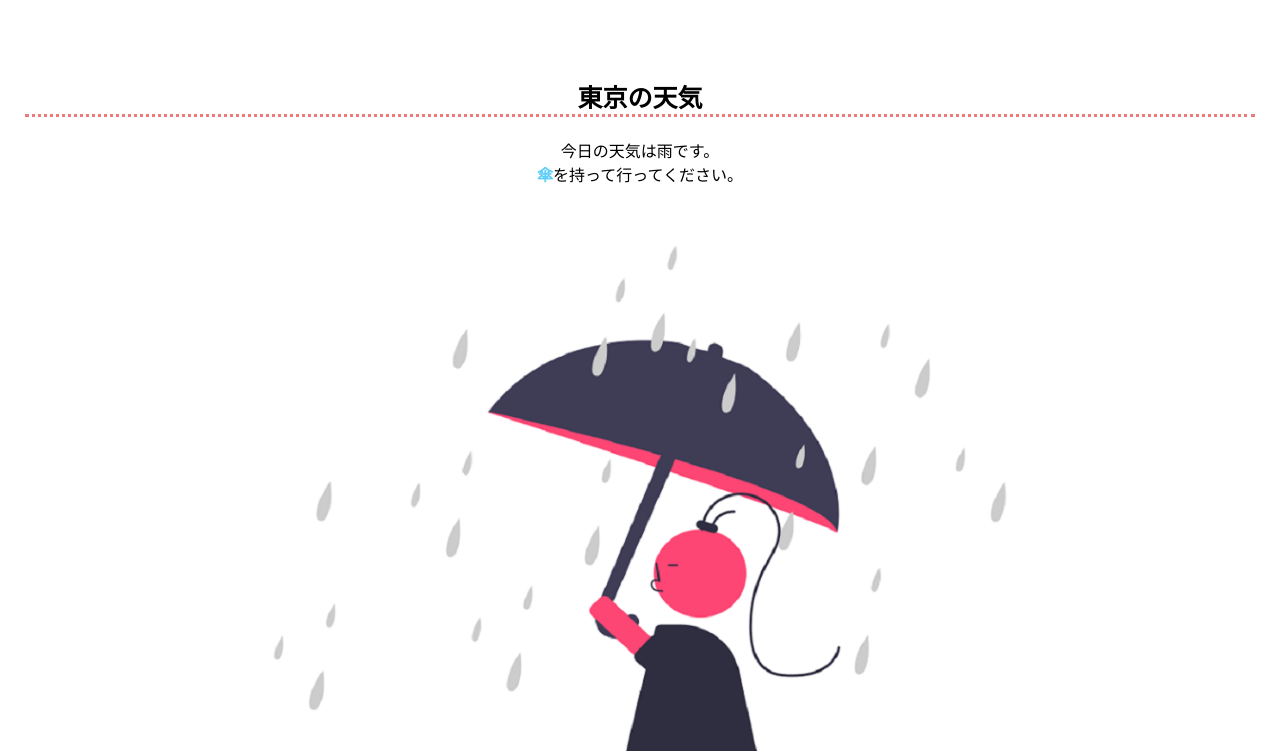
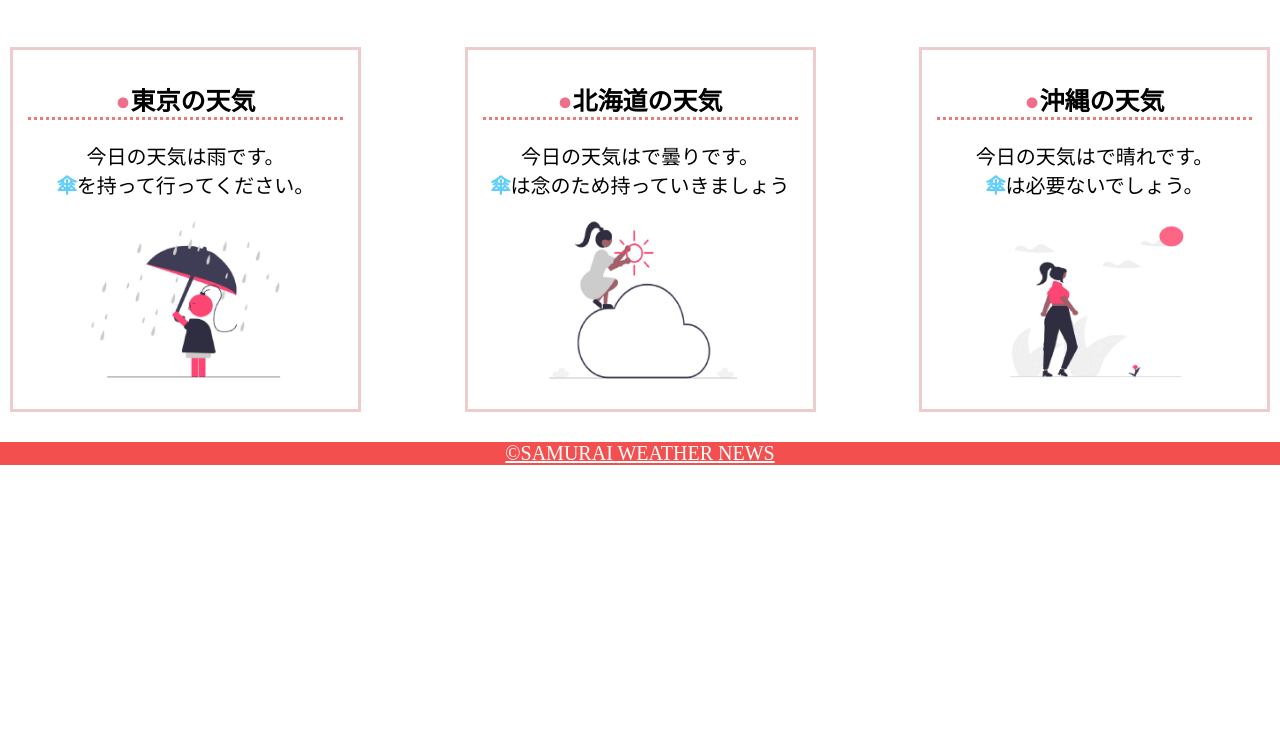
Before and after one commit to primula02/github-basic-kadai, a plain HTML site: page kadai_022/kadai_022.html in a window 1280 px wide. Shown: the part 49-800 px from the top of the page. Drawn offline with Linux system fonts and the light colour scheme.

Commit message:
Add files via upload

```diff
--- a/kadai_022/kadai_022.html
+++ b/kadai_022/kadai_022.html
@@ -3,7 +3,7 @@
   <head>
       <title>22章課題</title>
       <meta name="description" content="このページは22章の課題です。">
-      <meta name="viwport" content="width=device-width,initial-scale=1.0">
+      <meta name="viewport" content="width=device-width,initial-scale=1.0">
       <meta charset="utf-8">
       <link rel="stylesheet" href="style.css">
     <body>
@@ -11,25 +11,28 @@
         <h1>今日の傘予報</h1>
     </header>
       <main>
-        <div id="parent"></div>
+        <div id="parent">
         <div class="contents">
           <h2>東京の天気</h2>
           <p>今日の天気は雨です。</p>
           <p>傘を持って行ってください。</p>
           <img src="./images/rainy.png" alt="雨">
+        </div>
           <!-- /*content -->
           <div class="contents">
             <h2>北海道の天気</h2>
             <p>今日の天気はで曇りです。</p>
             <p>傘は念のため持っていきましょう</p>
             <img src="./images/cloudy.png" alt="曇り">
+          </div>
           <!-- /*content -->
           <div class="contents">
           <h2>沖縄の天気</h2>
           <p>今日の天気はで晴れです。</p>
          <p>傘は必要ないでしょう。</p>
            <img src="./images/sunny.png" alt="晴れ">
-          </div>
+         </div>
+        </div>
        </main>
       <footer>
        <a href="https://www.sejuku.net/corp/">&copy;SAMURAI WEATHER NEWS</a>
--- a/kadai_022/style.css
+++ b/kadai_022/style.css
@@ -2,7 +2,7 @@ h1,p,body {
   margin: 0;
 }
 
-.p,a {
+p,a {
   font-size: 20px;
 }
 
@@ -30,7 +30,7 @@ main {
 
 /* コンテンツ */
 .contents {
-  border: 3px solid #rgb(238, 204, 204);
+  border: 3px solid rgb(238, 204, 204);
   flex-basis: 25%;
   padding: 10px 15px 10px 15px;
   margin: 20px 0;
@@ -43,7 +43,7 @@ h2 {
 }
 
 h2::before {
-  content: \02022;
+  content: "●";
    color: rgb(239, 111, 139);
 }
 
@@ -94,9 +94,3 @@ h2::before {
     display: block;
   }
 }
-
-
-
-
-
-  }
```
